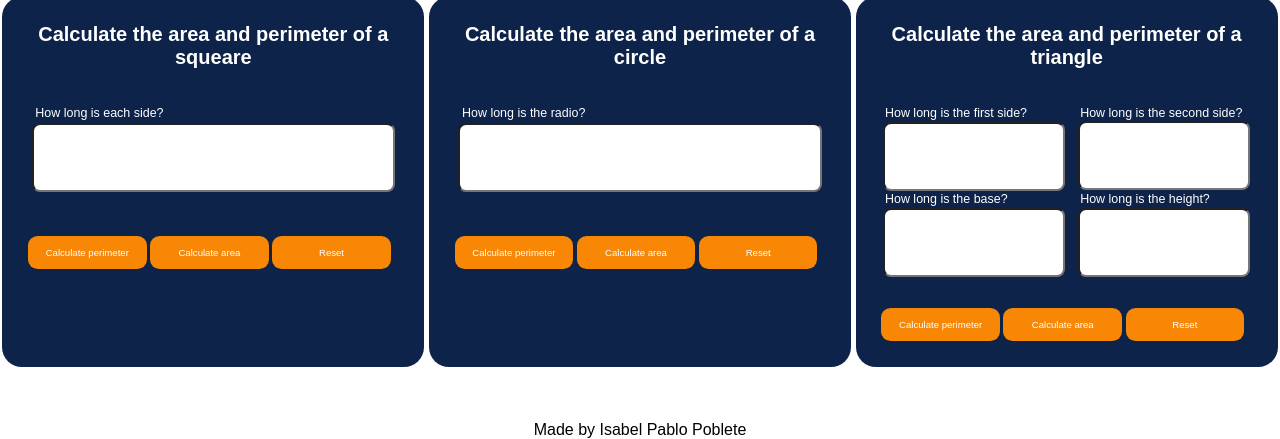
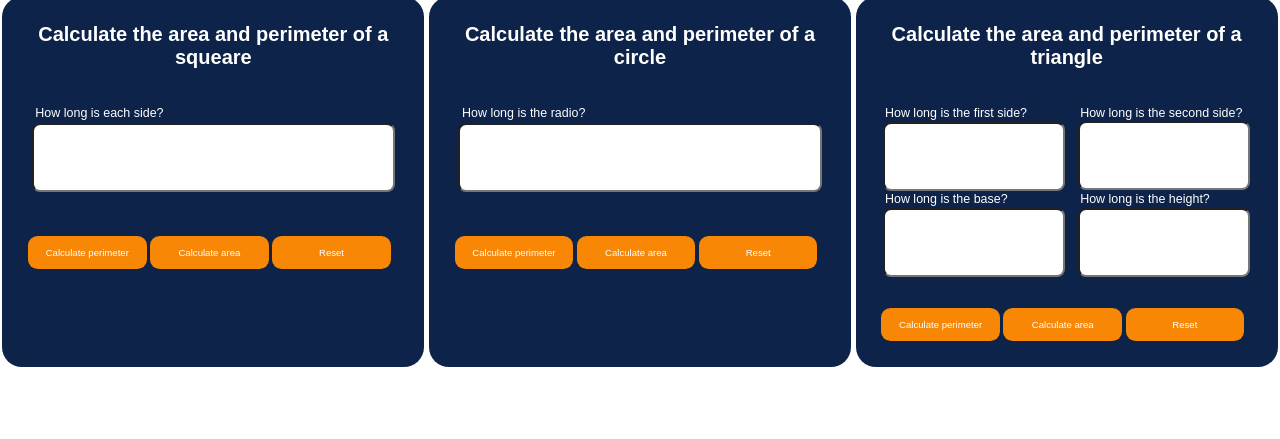
Before and after one commit to HaddockHB/Geometric-figure, a plain HTML site: page index.html in a window 1280 px wide. Shown: the part 611-1050 px from the top of the page. After the commit the page ends 978 px from the top, so only its background shows below. Drawn offline with Linux system fonts and the light colour scheme.

Commit message:
Update index.html

```diff
--- a/index.html
+++ b/index.html
@@ -109,6 +109,4 @@
 </div>
     <script src="js/script.js"></script>
 </body>
-
-<footer><p>Made by Isabel Pablo Poblete</p></footer>
 </html>
```
